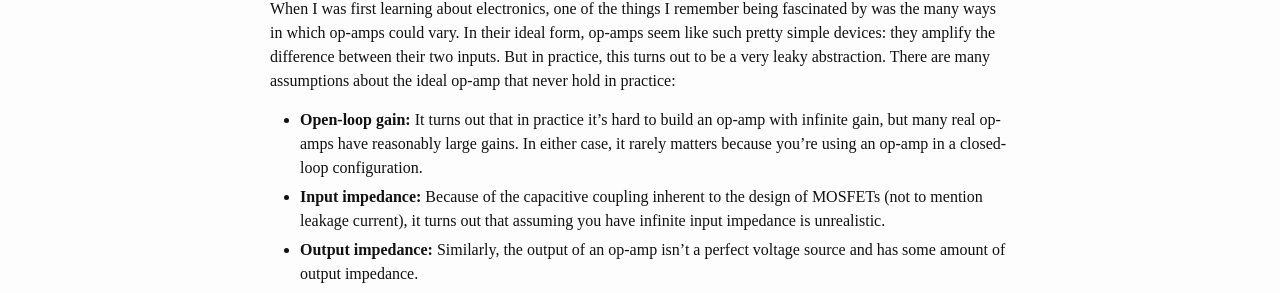
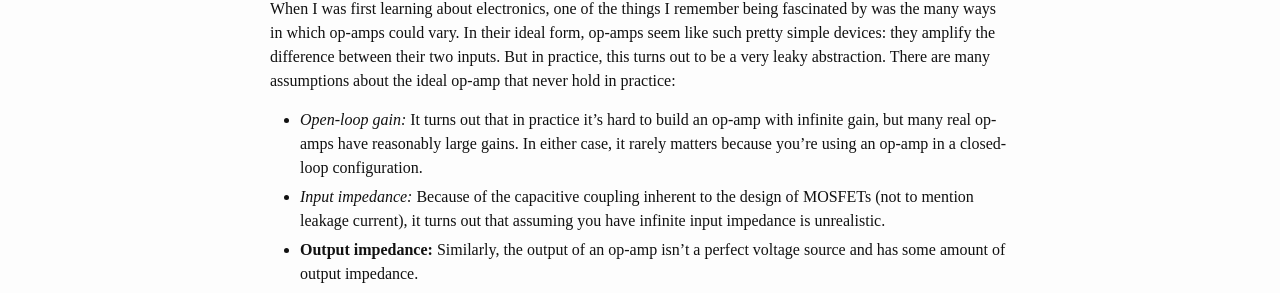
Before and after one commit to mattsteadman/mattsteadman.github.io, a Jekyll site: the page built from _posts/2023-11-28-relational copy.md, in a window 1280 px wide. Shown: the part 153-446 px from the top of the page. Built offline with Jekyll 4.4.1, drawn with Linux system fonts in a browser that asks for light colours.

```diff
--- a/_posts/2023-11-28-relational copy.md
+++ b/_posts/2023-11-28-relational copy.md
@@ -8,9 +8,9 @@ description: "The Many Parameters of Op-Amps"
 ---
 
 When I was first learning about electronics, one of the things I remember being fascinated by was the many ways in which op-amps could vary. In their ideal form, op-amps seem like such pretty simple devices: they amplify the difference between their two inputs. But in practice, this turns out to be a very leaky abstraction. There are many assumptions about the ideal op-amp that never hold in practice:
-- **Open-loop gain:** It turns out that in practice it's hard to build an op-amp with infinite gain, but many real op-amps have reasonably large gains. In either case, it rarely matters because you're using an op-amp in a closed-loop configuration.
-- **Input impedance:** Because of the capacitive coupling inherent to the design of MOSFETs (not to mention leakage current), it turns out that assuming you have infinite input impedance is unrealistic.
-- **Output impedance:** Similarly, the output of an op-amp isn't a perfect voltage source and has some amount of output impedance.
+- _Open-loop gain:_ It turns out that in practice it's hard to build an op-amp with infinite gain, but many real op-amps have reasonably large gains. In either case, it rarely matters because you're using an op-amp in a closed-loop configuration.
+- *Input impedance:* Because of the capacitive coupling inherent to the design of MOSFETs (not to mention leakage current), it turns out that assuming you have infinite input impedance is unrealistic.
+- __Output impedance:__ Similarly, the output of an op-amp isn't a perfect voltage source and has some amount of output impedance.
 - **Input offset voltage:** It turns out that the input voltage that produces an output of 0 V isn't actually 0 V, there's always some voltage difference needed to actually get to 0.
 - **Input current:** Because of leakage current of your MOSFETs, a certain amount of current will flow into your inputs. It's assumed to be zero, but it's not.
 - **Common-mode rejection ratio:** We assume that a signal that appears equally on both input will produce no output, but actually the ability of an op-amp to reject common signals varies. This is measured by a parameter called common-mode rejection ratio (CMRR).
```
